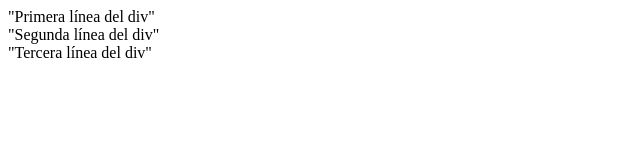
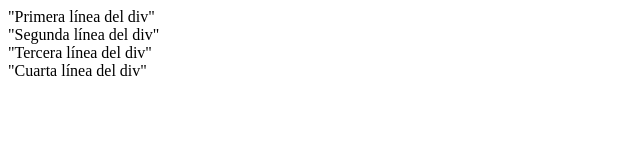
Before and after one commit to LuisD-DR/Repositorio_clase28-08, a plain HTML site: page index.html in a window 1280 px wide. Shown: the whole page, without its empty margins (0-640 px from the left). Drawn offline with Linux system fonts and the light colour scheme.

Commit message:
Fourth Commit

```diff
--- a/index.html
+++ b/index.html
@@ -9,5 +9,6 @@
     <div>"Primera línea del div"</div>
     <div>"Segunda línea del div"</div>
     <div>"Tercera línea del div"</div>
+    <div>"Cuarta línea del div"</div>
 </body>
 </html>
```
